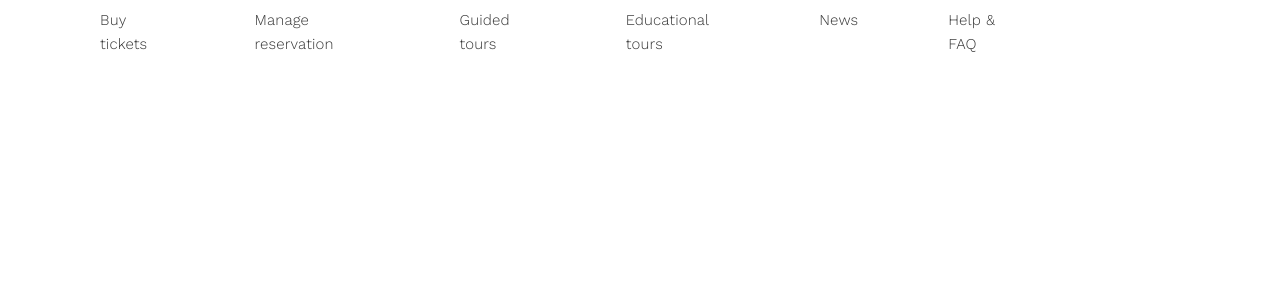
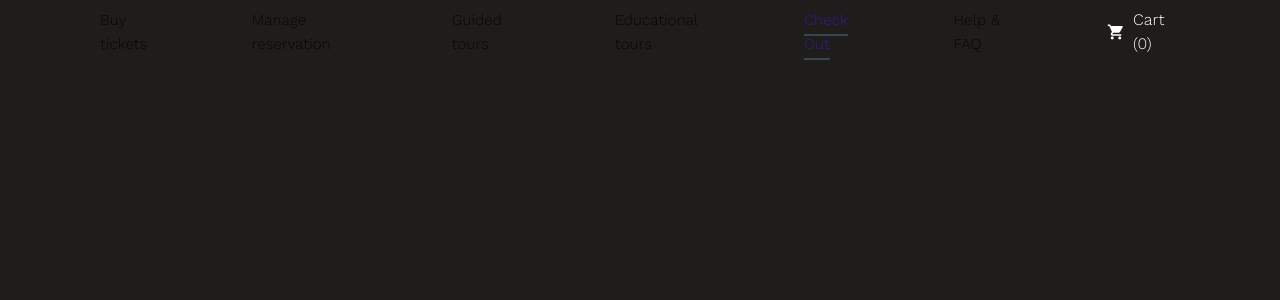
Before and after one commit to shpaksasha/The-Creation-of-Adam, a React (Create React App) app: page /check in a window 1280 px wide. Shown: the top 300 px of the page. Built offline with nearby package versions, Linux system fonts and the light colour scheme.

Commit message:
new page check out, structure site

```diff
--- a/src/App.js
+++ b/src/App.js
@@ -5,6 +5,7 @@ import {Route} from 'react-router-dom';
 import Manage from './pages/Manage/manage';
 import Tickets from './pages/Tickets/tickets';
 import Tours from './pages/Tours/tours';
+import CheckOut from './pages/Check Out/check';
 
 
 const App = () => {
@@ -15,6 +16,7 @@ const App = () => {
             <Route exact path='/manage' component={Manage}/>
             <Route exact path='/tickets' component={Tickets}/>
             <Route exact path='/tours' component={Tours}/>
+            <Route exact path='/check' component={CheckOut}/>
         </Fragment>
     );
 }
--- /dev/null
+++ b/src/pages/Check Out/check.js
@@ -0,0 +1,28 @@
+import React from 'react';
+import {makeStyles} from '@material-ui/core/styles';
+import {Grid} from '@material-ui/core';
+
+const useStyles = makeStyles(theme => ({
+    block: {
+        width: '100%',
+        height: '100vh',
+        margin: 0,
+        padding: 0,
+        backgroundColor: '#1E1D1C',
+    }
+}))
+
+const CheckOut = () => {
+    const classes = useStyles();
+    return (
+        <div className={classes.block}>
+            <Grid container md={12}>
+                <Grid item md={12}>
+
+                </Grid>
+            </Grid>
+        </div>
+    )
+};
+
+export default CheckOut;
--- a/src/pages/Header/header.js
+++ b/src/pages/Header/header.js
@@ -30,8 +30,8 @@ const AppMenu = () => {
                 </NavLink>
             </Typography>
             <Typography className={classes.title}>
-                <NavLink className={classes.link} activeClassName={classes.linkActive} to='/news'>
-                    News
+                <NavLink className={classes.link} activeClassName={classes.linkActive} to='/check'>
+                    Check Out
                 </NavLink>
             </Typography>
             <Typography className={classes.title}>
--- a/src/pages/Tours/tours.js
+++ b/src/pages/Tours/tours.js
@@ -64,7 +64,6 @@ const useStyles = makeStyles(theme => ({
         }
     },
     notTickets: {
-
         marginTop: '24px',
         fontFamily: 'Regular 400 italic',
         fontSize: '14px',
```
